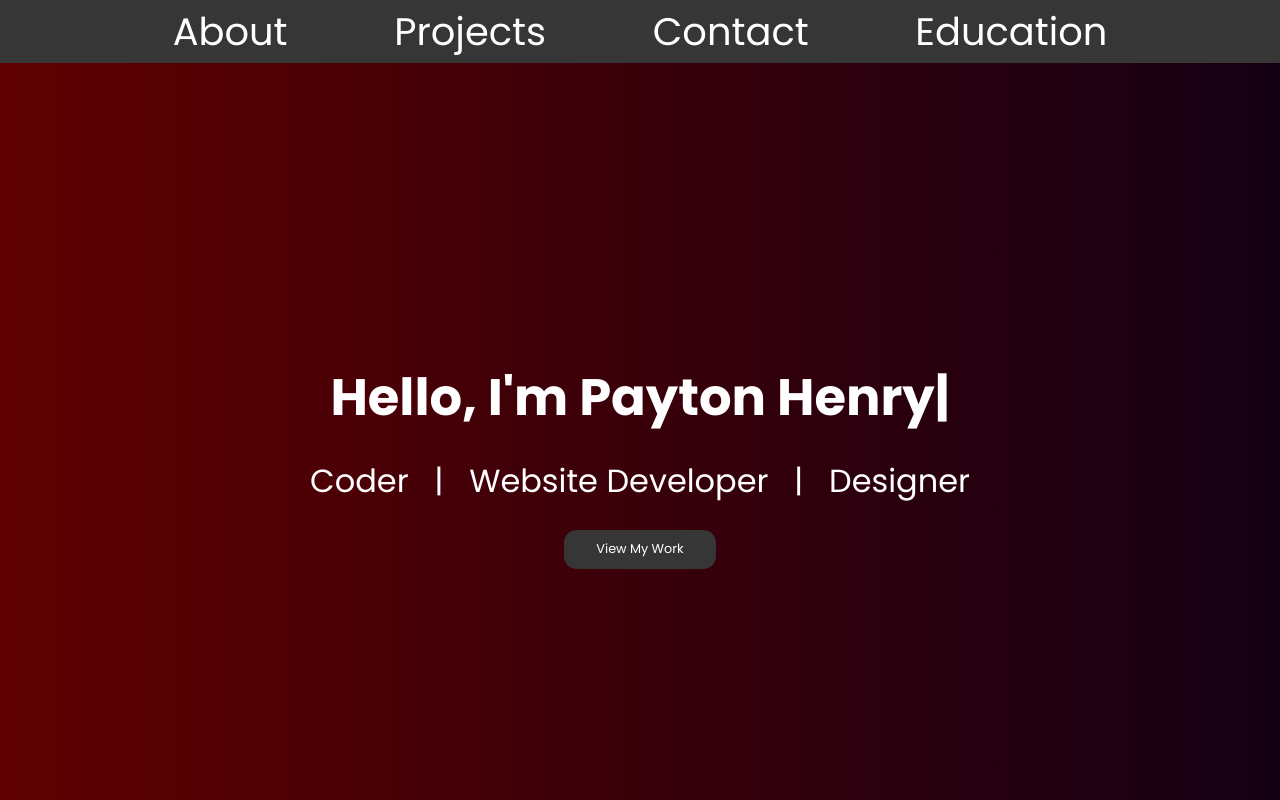
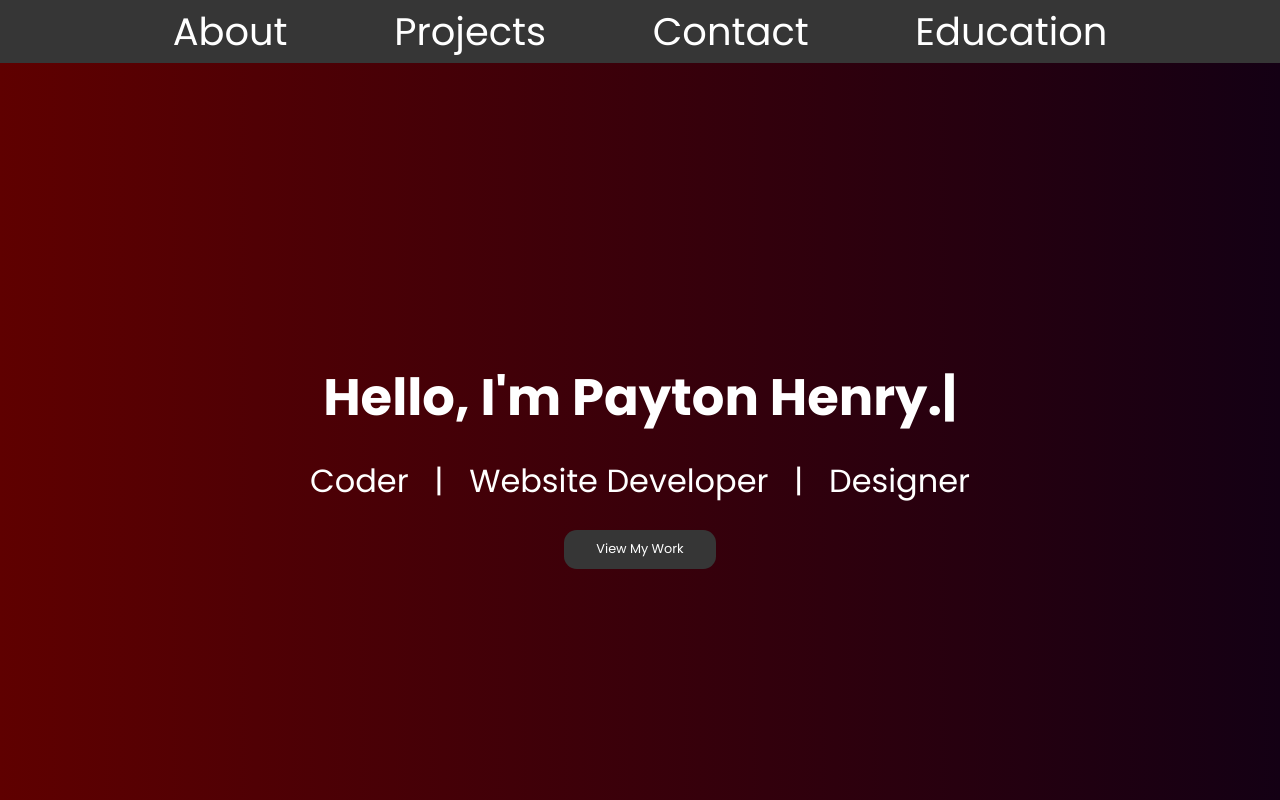
Before and after one commit to Paytonhenry04/Portfolio, a plain HTML site: page index.html in a window 1280 px wide. Shown: the top 800 px of the page. Drawn offline with Linux system fonts and the light colour scheme.

Commit message:
Fixed typing

```diff
--- a/script.js
+++ b/script.js
@@ -1,7 +1,7 @@
 // Typing animation for hero section
 document.addEventListener('DOMContentLoaded', function() {
     const heroText = document.querySelector('.hero h2');
-    const originalText = "Hello, I'm Payton Henry";
+    const originalText = "Hello, I'm Payton Henry.";
 
     // Clear the text initially
     heroText.textContent = '';
```
Also changed, not shown: index.html (+1 -1 lines).
